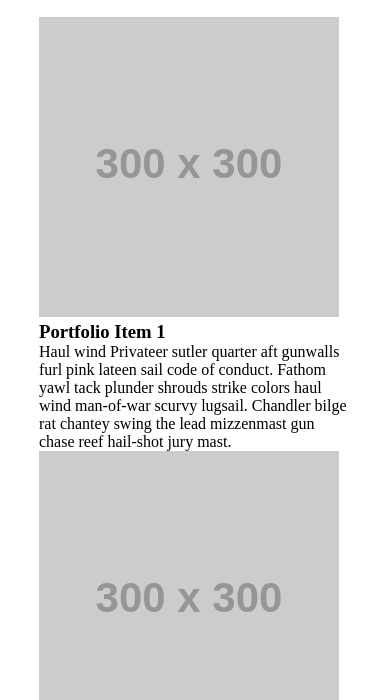
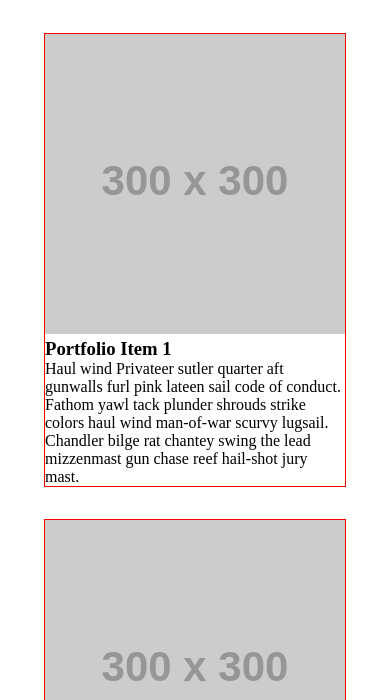
Before and after one commit to pin0S/portfolio, a plain HTML site: page pages/projects.html in a window 390 px wide. Shown: the part 144-844 px from the top of the page. Drawn offline with Linux system fonts and the light colour scheme; placeholder pictures from the web are drawn by us.

Commit message:
flex-flow and project boxes css styling set for project items to make mobile friendly

```diff
--- a/styles/style.scss
+++ b/styles/style.scss
@@ -134,8 +134,20 @@ section {
 
 .flexbox-container-projects {
     display: flex;
-    flex-wrap: wrap;
+    flex-flow: row wrap;
     justify-content: center;
     width: 80vw;
     margin: 5% 10% 5% 10%;
 }
+
+.project-box {
+    flex-basis: 30%;
+    position: relative;
+    width: 100%;
+    margin: 1em;
+    border: 1px solid red;
+
+    p {
+        display: inline;
+    }
+}
```
Also changed, not shown: gitlog.txt, styles/style.css, 1 other file.
